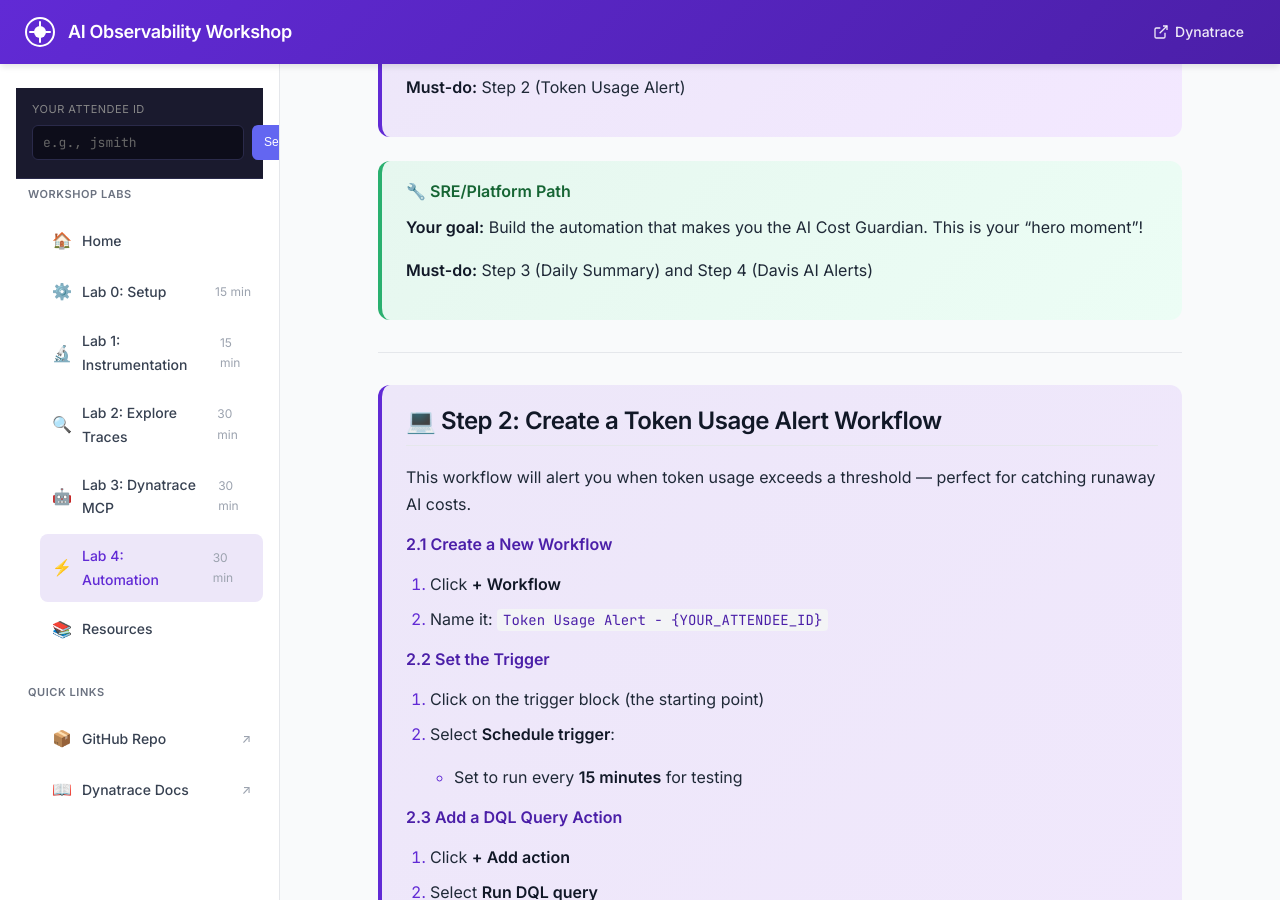
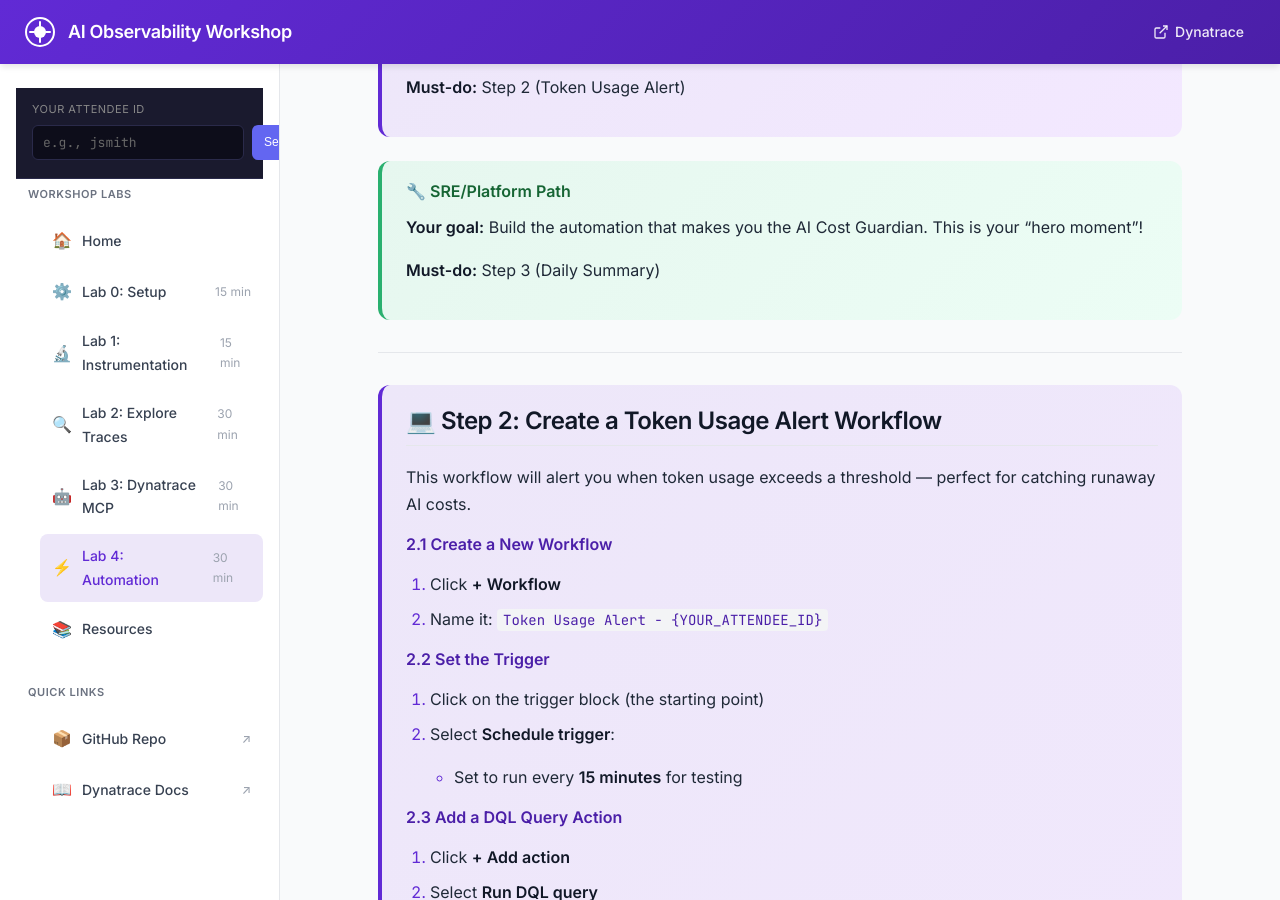
Before and after one commit to SudoSmitty/dynatrace-ai-mcp-workshop, a Jekyll site: the page built from docs/lab4-automation.md, in a window 1280 px wide and 900 px high, scrolled down 1700 px. Built offline with Jekyll 4.4.1, drawn with Linux system fonts in a browser that asks for light colours.

Commit message:
fix steps

```diff
--- a/docs/lab4-automation.md
+++ b/docs/lab4-automation.md
@@ -68,7 +68,7 @@
 
 **Your goal:** Build the automation that makes you the AI Cost Guardian. This is your "hero moment"!
 
-**Must-do:** Step 3 (Daily Summary) and Step 4 (Davis AI Alerts)
+**Must-do:** Step 3 (Daily Summary)
 
 </div>
 
```
